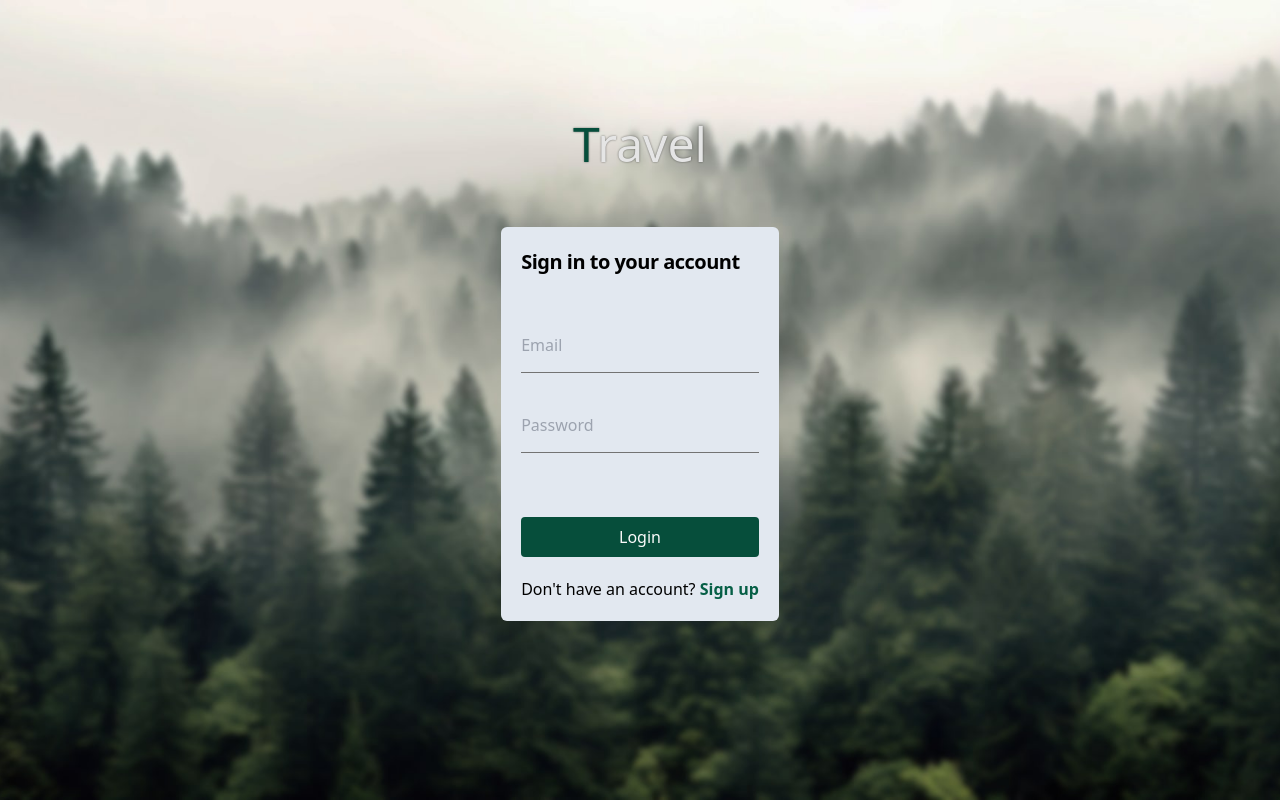
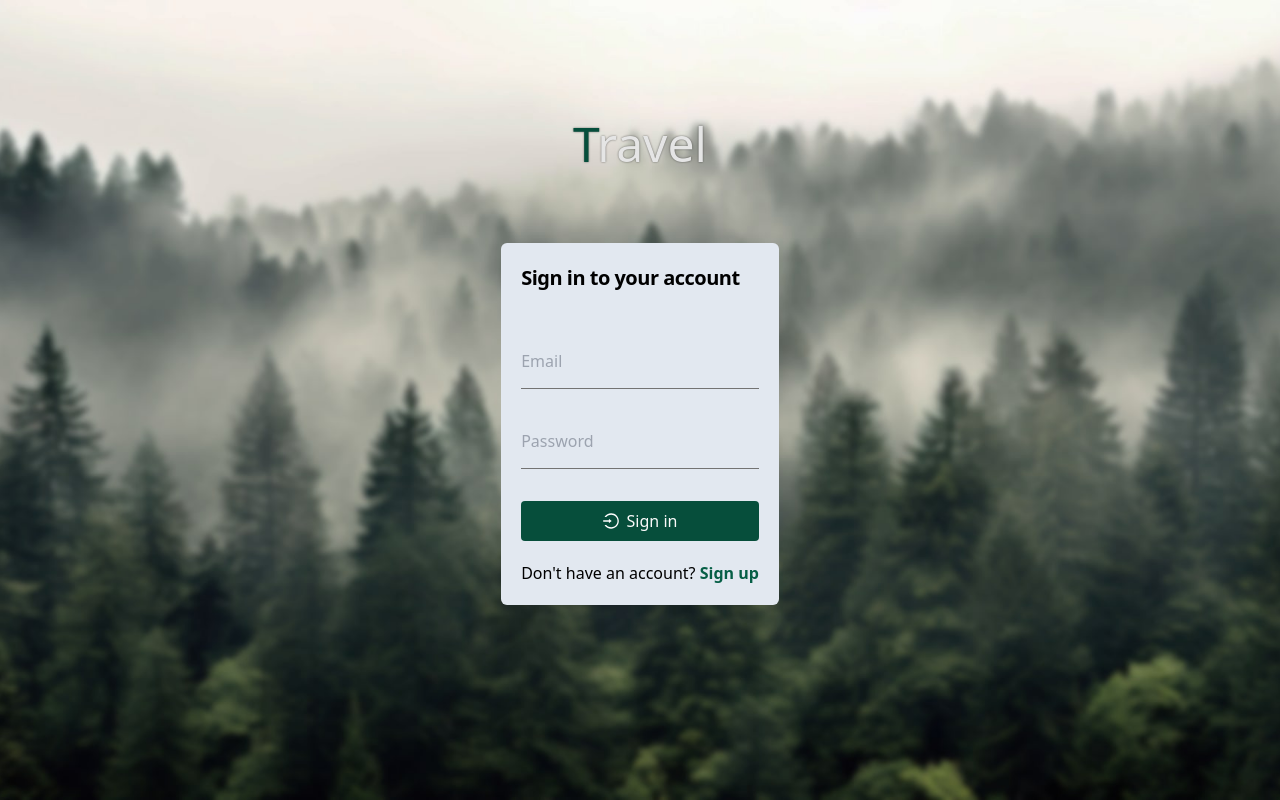
Before and after one commit to zedy/social-login-integration, a React (Vite) app: page /login in a window 1280 px wide. Built offline with nearby package versions, Linux system fonts and the light colour scheme.

Commit message:
Created Button, FormElement and FormError components; Created a helper to parse strings and added support AntD icons

```diff
--- a/package.json
+++ b/package.json
@@ -12,9 +12,12 @@
     "test": "vitest"
   },
   "dependencies": {
+    "@ant-design/icons": "^5.3.1",
     "@hookform/resolvers": "^3.3.4",
     "@tanstack/react-query": "^4.36.1",
     "@tanstack/react-query-devtools": "^4.36.1",
+    "antd": "^5.15.2",
+    "lodash": "^4.17.21",
     "react": "^18.2.0",
     "react-dom": "^18.2.0",
     "react-hook-form": "^7.51.0",
@@ -25,6 +28,7 @@
   "devDependencies": {
     "@testing-library/jest-dom": "^6.1.3",
     "@testing-library/react": "^14.0.0",
+    "@types/lodash": "^4.14.202",
     "@types/react": "^18.2.15",
     "@types/react-dom": "^18.2.7",
     "@typescript-eslint/eslint-plugin": "^6.7.4",
--- /dev/null
+++ b/src/components/elements/Button.tsx
@@ -0,0 +1,43 @@
+import classParser from '../../utils/class-parser';
+
+type ButtonProperties = {
+  children?: React.ReactNode;
+  onClick?: (event: React.BaseSyntheticEvent) => void;
+  icon?: React.ReactNode | undefined;
+  className?: string;
+  type?: 'button' | 'submit';
+};
+
+const DEFAULT_CLASS =
+  'flex justify-center border-0 items-center rounded border-0 scale-100 hover:scale-110 transition-all duration-300 ease-in-out focus:outline-none focus:ring-0';
+
+/**
+ * Basic function button component.
+ * It cannot be used as a link, so please don't pass in
+ * any anchors. For that use next/link.
+ *
+ * The icons are passed in as React.ReactNode, currently
+ * we're using Ant Design icons, but it can be type of icon
+ * just as long as it's React.ReactNode.
+ *
+ * @params @see ButtonProperties
+ * @returns React.ReactNode
+ */
+export default function Button({
+  children,
+  icon,
+  className,
+  onClick,
+  type = 'button',
+}: ButtonProperties) {
+  return (
+    <button
+      onClick={onClick}
+      type={type === 'submit' ? 'submit' : 'button'}
+      className={classParser(DEFAULT_CLASS, className)}
+    >
+      {icon}
+      {children}
+    </button>
+  );
+}
--- /dev/null
+++ b/src/components/elements/FormError.tsx
@@ -0,0 +1,9 @@
+type Props = {
+  message: string;
+};
+
+export default function FormError({ message }: Props) {
+  return (
+    <span className="block text-red-800 text-xs mt-1 mb-3">{message}</span>
+  );
+}
--- /dev/null
+++ b/src/components/elements/FormInputElement.tsx
@@ -0,0 +1,64 @@
+// libs
+import { ChangeHandler, FieldErrors } from 'react-hook-form';
+import { get } from 'lodash';
+import { forwardRef } from 'react';
+import FormError from './FormError';
+
+export enum InputType {
+  Text = 'text',
+  Email = 'email',
+  Password = 'password',
+}
+
+type Props = {
+  label: string;
+  name: string;
+  type: string;
+  error: FieldErrors;
+  onBlur: ChangeHandler;
+  onChange: ChangeHandler;
+};
+
+/**
+ * FormInputElement is component that returns
+ * a form input element with a label and error message. It has
+ * no state, it's just a simple input element.
+ *
+ * @param {Props} { onChange, onBlur, name, label, type, error }
+ */
+function FormInputElement(
+  { onChange, onBlur, name, label, type, error }: Props,
+  ref: React.Ref<HTMLInputElement>
+) {
+  return (
+    <div className="w-full bg-transparent mb-4">
+      <div className="relative z-1 h-16">
+        <input
+          id={name}
+          name={name}
+          ref={ref}
+          onChange={onChange}
+          onBlur={onBlur}
+          type={type}
+          placeholder=" "
+          className="z-20 w-full py-3 px-0 h-12 bg-transparent text-gray-900 placeholder-transparent
+          text-base font-normal leading-7 border-0 border-b-[1px] border-neutral-500 appearance-none
+          peer focus:outline-none focus:ring-0 focus:border-gray-900"
+        />
+        <label
+          htmlFor={name}
+          className="absolute z-10 left-0 -top-3.5 text-neutral-500 text-base font-normal transition-all
+          peer-placeholder-shown:text-base peer-placeholder-shown:text-gray-400
+          peer-placeholder-shown:top-2 peer-focus:-top-3.5 peer-focus:text-black peer-focus:text-xs"
+        >
+          {label}
+        </label>
+        {get(error, name) ? (
+          <FormError message={get(error[name], 'message') as string} />
+        ) : null}
+      </div>
+    </div>
+  );
+}
+
+export default forwardRef(FormInputElement);
--- a/src/components/form/login.form.tsx
+++ b/src/components/form/login.form.tsx
@@ -3,6 +3,9 @@
 import { useForm } from 'react-hook-form';
 import { yupResolver } from '@hookform/resolvers/yup';
 import * as yup from 'yup';
+import { LoginOutlined } from '@ant-design/icons';
+import FormInputElement, { InputType } from '../elements/FormInputElement';
+import Button from '../elements/Button';
 
 const schemaValidation = yup
   .object({
@@ -36,56 +39,27 @@ function LoginForm() {
           Sign in to your account
         </div>
         <form onSubmit={handleSubmit(onSubmit)} className="w-full">
-          <div className="w-full bg-transparent mb-4">
-            <div className="relative z-1 h-16">
-              <input
-                id="email"
-                type="text"
-                placeholder=" "
-                className="z-20 w-full py-3 px-0 h-12 bg-transparent text-gray-900 placeholder-transparent
-                  text-base font-normal leading-7 border-0 border-b-[1px] border-neutral-500 appearance-none
-                  peer focus:outline-none focus:ring-0 focus:border-gray-900"
-                {...register('email', { required: true })}
-              />
-              <label
-                htmlFor="email"
-                className="absolute z-10 left-0 -top-3.5 text-neutral-500 text-base font-normal transition-all
-                  peer-placeholder-shown:text-base peer-placeholder-shown:text-gray-400
-                  peer-placeholder-shown:top-2 peer-focus:-top-3.5 peer-focus:text-black peer-focus:text-xs"
-              >
-                Email
-              </label>
-            </div>
-          </div>
-          <div className="w-full bg-transparent mb-4">
-            <div className="relative z-1 h-16">
-              <input
-                id="password"
-                type="password"
-                placeholder=" "
-                className="z-20 w-full py-3 px-0 h-12 bg-transparent text-gray-900 placeholder-transparent
-                  text-base font-normal leading-7 border-0 border-b-[1px] border-neutral-500 appearance-none
-                  peer focus:outline-none focus:ring-0 focus:border-gray-900"
-                {...register('password', { required: true })}
-              />
-              <label
-                htmlFor="password"
-                className="absolute z-10 left-0 -top-3.5 text-neutral-500 text-base font-normal transition-all
-                  peer-placeholder-shown:text-base peer-placeholder-shown:text-gray-400
-                  peer-placeholder-shown:top-2 peer-focus:-top-3.5 peer-focus:text-black peer-focus:text-xs"
-              >
-                Password
-              </label>
-            </div>
-          </div>
-          <div className="w-full mt-12">
-            <button
-              className="w-full bg-emerald-900 text-neutral-50 rounded py-2 scale-100 hover:scale-90 transition-all duration-30 hover:bg-emerald-800"
-              type="submit"
-            >
-              Login
-            </button>
-          </div>
+          <FormInputElement
+            label="Email"
+            type={InputType.Email}
+            error={errors}
+            {...register('email', { required: true })}
+          />
+          <FormInputElement
+            label="Password"
+            type={InputType.Password}
+            error={errors}
+            {...register('password', { required: true })}
+          />
+          <Button
+            type="submit"
+            icon={
+              <LoginOutlined style={{ color: '#fff', marginRight: '8px' }} />
+            }
+            className="w-full bg-emerald-900 text-neutral-50 rounded py-2 scale-100 hover:scale-90 transition-all duration-30 hover:bg-emerald-800"
+          >
+            Sign in
+          </Button>
         </form>
       </div>
     </div>
--- /dev/null
+++ b/src/utils/class-parser.ts
@@ -0,0 +1,18 @@
+/**
+ * Class parser is a utility function that is used to parse classes
+ * primarily so that elements don't have those empty spaces or undefined
+ * within their class attribute.
+ *
+ * @param defaultClass - Default class to be used
+ * @param additional - Additional class to be used
+ */
+export default function classParser(
+  defaultClass: string,
+  additional: string | undefined
+): string {
+  if (additional) {
+    return `${defaultClass} ${additional}`;
+  }
+
+  return defaultClass;
+}
```
Also changed, not shown: .eslintrc.cjs, 1 other file (tests, documents, lock files or other folders).
